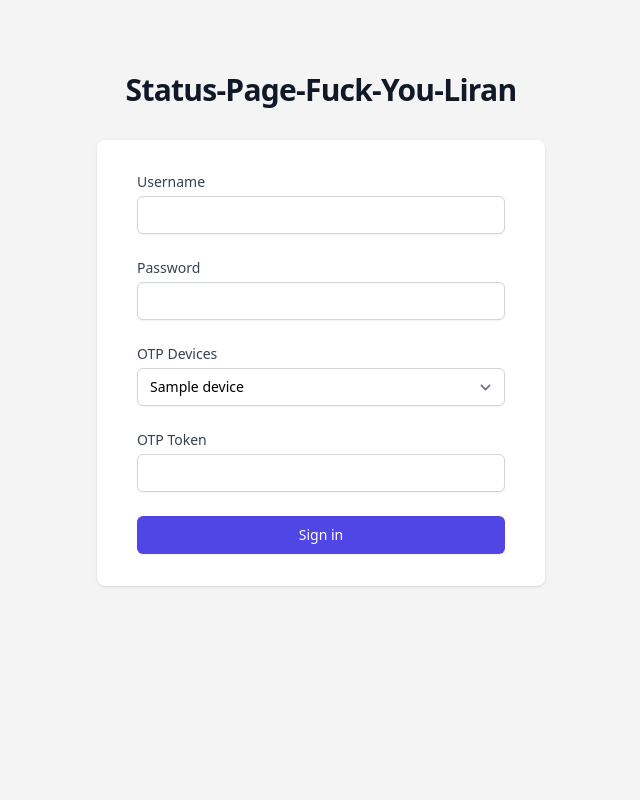
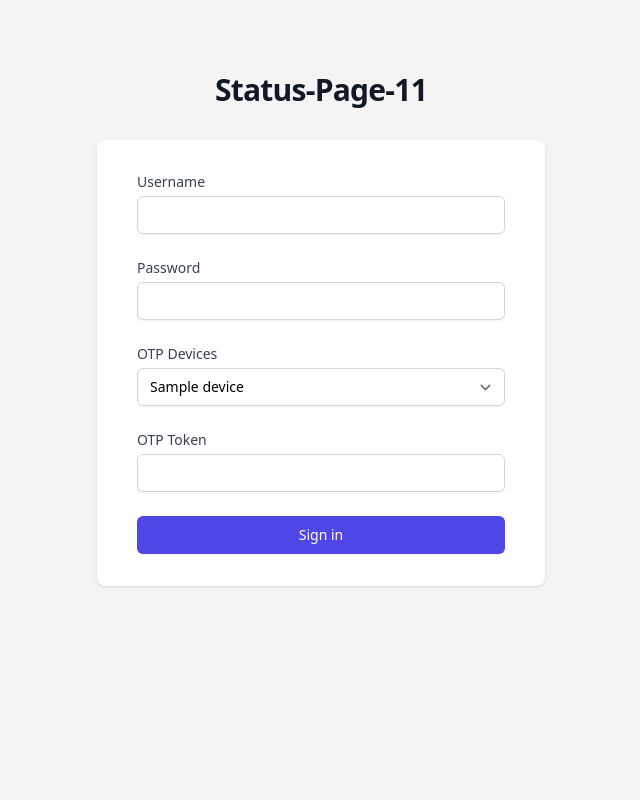
Before and after one commit to lirani5900/final_workshop1, a Django app: template statuspage/templates/login.html in a window 1280 px wide. Shown: the whole page, without its empty margins (319-959 px from the left). Run offline with Django 4.2, Linux system fonts and the light colour scheme; the template is opened without the code that fills it: most values are stand-ins (such as "Sample title", 1, 10 or a date in 2020); parts of the project's set-up code (start-up, migrations or seed data) failed here and were passed over.

Commit message:
Update login.html

```diff
--- a/statuspage/templates/login.html
+++ b/statuspage/templates/login.html
@@ -7,7 +7,7 @@ Login
 {% block content %}
 <div class="flex min-h-full flex-col justify-center py-12 sm:px-6 lg:px-8">
   <div class="sm:mx-auto sm:w-full sm:max-w-md">
-    <h2 class="mt-6 text-center text-3xl font-bold tracking-tight text-gray-900 dark:text-gray-100">Status-Page-Fuck-You-Liran</h2>
+    <h2 class="mt-6 text-center text-3xl font-bold tracking-tight text-gray-900 dark:text-gray-100">Status-Page-11</h2>
   </div>
 
   {% if form.non_field_errors %}
```
